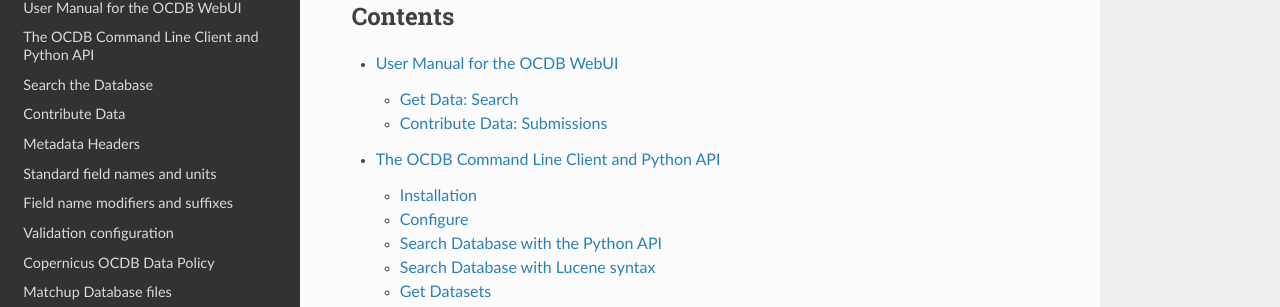
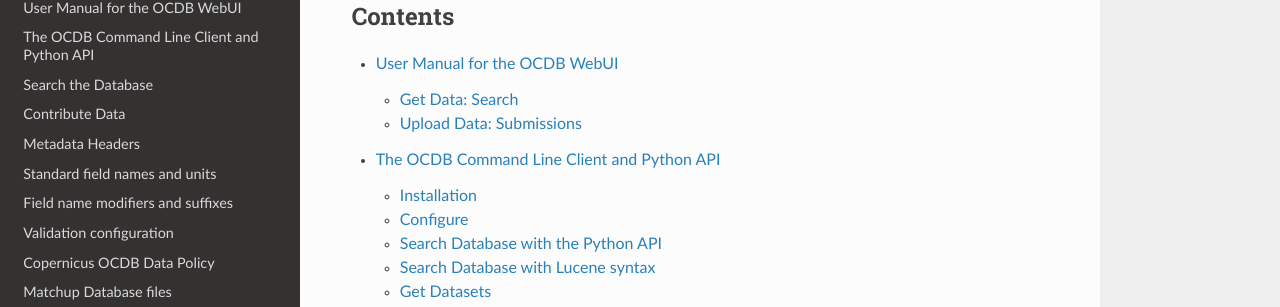
Before and after one commit to javierconcha/ocdb-docs, a Sphinx documentation site: the page built from docs/source/index.rst, in a window 1280 px wide and 900 px high, scrolled down 816 px. Shown: the part 144-451 px from the top of the window. Built offline with Sphinx 7.4.7 and the Read the Docs theme 2.0.0, drawn with Linux system fonts in a browser that asks for light colours.

Commit message:
Update ocdb-webui.md

```diff
--- a/docs/source/ocdb-webui.md
+++ b/docs/source/ocdb-webui.md
@@ -30,7 +30,7 @@
 
 ![](static/webui/save_search.png)
 
-## Contribute Data: Submissions
+## Upload Data: Submissions
 
 In this section data submission process is described.
 Only registered users are allowed to submit data. Please contact ops@eumetsat.int to be registered. Registered users after logining in can manage new and past submission in the _Submit_ page.
```
